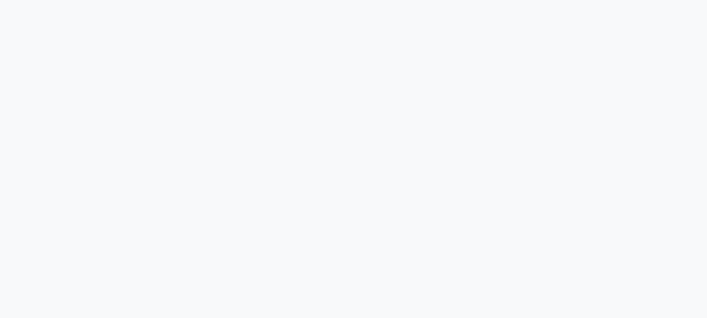
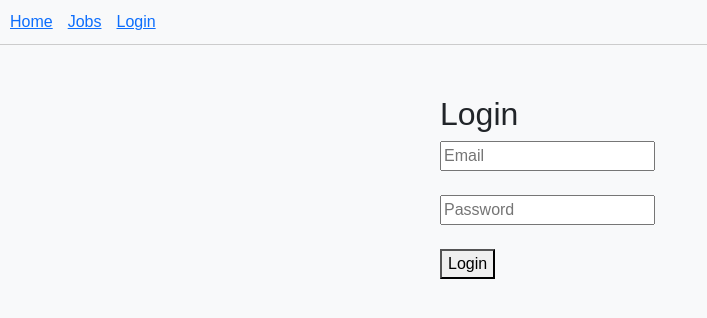
Before and after one commit to Venumohan004/JobPortal, a React app in the folder frontend/: page /login in a window 1280 px wide. Before the commit this address had no page. Shown: the top 318 px of the page, without its empty margins (0-707 px from the left). Built offline with nearby package versions, Linux system fonts and the light colour scheme; the HTML template or start-up script is replaced by a standard one.

Commit message:
Day 2: Added JWT authentication, protected routes, navbar, and logout

```diff
--- a/frontend/src/App.jsx
+++ b/frontend/src/App.jsx
@@ -1,15 +1,33 @@
 import { Routes, Route } from "react-router-dom";
+
 import Home from "./pages/Home";
 import Jobs from "./pages/Jobs";
 import JobDetails from "./pages/JobDetails";
+import Login from "./pages/Login";
+import Profile from "./pages/Profile";
+
+import ProtectedRoute from "./components/common/ProtectedRoute";
+import Navbar from "./components/common/Navbar";
 
 function App() {
-  return (
-    <Routes>
-      <Route path="/" element={<Home />} />
-      <Route path="/jobs" element={<Jobs />} />
-      <Route path="/jobs/:id" element={<JobDetails />} />
-    </Routes>
+  return (<>
+      <Navbar />
+      <Routes>
+          <Route path="/" element={<Home />} />
+          <Route path="/jobs" element={<Jobs />} />
+          <Route path="/jobs/:id" element={<JobDetails />} />
+          <Route path="/login" element={<Login />} />
+
+          <Route
+            path="/profile"
+            element={
+              <ProtectedRoute>
+                <Profile />
+              </ProtectedRoute>
+            }
+          />
+      </Routes>
+    </>
   );
 }
 
--- a/frontend/src/components/common/Navbar.jsx
+++ b/frontend/src/components/common/Navbar.jsx
@@ -1,44 +1,27 @@
-import { Link } from "react-router-dom";
+import { Link, useNavigate } from "react-router-dom";
 
 function Navbar() {
+  const navigate = useNavigate();
+  const token = localStorage.getItem("token");
+
+  const handleLogout = () => {
+    localStorage.removeItem("token");
+    navigate("/login");
+  };
+
   return (
-    <nav className="navbar navbar-expand-lg navbar-dark bg-primary">
-      <div className="container">
-        <Link className="navbar-brand fw-bold" to="/">
-          JobPortal
-        </Link>
+    <nav style={{ padding: "10px", borderBottom: "1px solid #ccc" }}>
+      <Link to="/" style={{ marginRight: "15px" }}>Home</Link>
+      <Link to="/jobs" style={{ marginRight: "15px" }}>Jobs</Link>
 
-        <button
-          className="navbar-toggler"
-          type="button"
-          data-bs-toggle="collapse"
-          data-bs-target="#navbarNav"
-        >
-          <span className="navbar-toggler-icon"></span>
-        </button>
-
-        <div className="collapse navbar-collapse" id="navbarNav">
-          <ul className="navbar-nav ms-auto">
-            <li className="nav-item">
-              <Link className="nav-link" to="/">
-                Home
-              </Link>
-            </li>
-
-            <li className="nav-item">
-              <Link className="nav-link" to="/login">
-                Login
-              </Link>
-            </li>
-
-            <li className="nav-item">
-              <Link className="nav-link" to="/register">
-                Register
-              </Link>
-            </li>
-          </ul>
-        </div>
-      </div>
+      {token ? (
+        <>
+          <Link to="/profile" style={{ marginRight: "15px" }}>Profile</Link>
+          <button onClick={handleLogout}>Logout</button>
+        </>
+      ) : (
+        <Link to="/login">Login</Link>
+      )}
     </nav>
   );
 }
--- a/frontend/src/components/common/ProtectedRoute.jsx
+++ b/frontend/src/components/common/ProtectedRoute.jsx
@@ -0,0 +1,13 @@
+import { Navigate } from "react-router-dom";
+
+function ProtectedRoute({ children }) {
+  const token = localStorage.getItem("token");
+
+  if (!token) {
+    return <Navigate to="/login" replace />;
+  }
+
+  return children;
+}
+
+export default ProtectedRoute;
--- a/frontend/src/pages/Home.jsx
+++ b/frontend/src/pages/Home.jsx
@@ -8,7 +8,7 @@ import Stats from "../components/home/Stats";
 function Home() {
   return (
     <>
-      <Navbar />
+      {/* <Navbar /> */}
       <Hero />
       <SearchSection />
       <FeaturedJobs />
--- a/frontend/src/pages/Login.jsx
+++ b/frontend/src/pages/Login.jsx
@@ -0,0 +1,77 @@
+import { useState } from "react";
+import axios from "axios";
+import { useNavigate } from "react-router-dom";
+
+function Login() {
+  const navigate = useNavigate();
+
+  const [email, setEmail] = useState("");
+  const [password, setPassword] = useState("");
+
+  const handleLogin = async (e) => {
+    e.preventDefault();
+
+    try {
+      const res = await axios.post(
+        "https://jobportal-aver.onrender.com/login",
+        {
+          email,
+          password,
+        }
+      );
+
+      // Check backend response
+      console.log("Login response:", res.data);
+
+      // Get token from either access_token or token
+      const token = res.data.access_token || res.data.token;
+
+      // Save token in localStorage
+      localStorage.setItem("token", token);
+
+      alert("Login successful");
+
+      // Redirect to home page
+      navigate("/profile");
+    } catch (error) {
+      console.error(error);
+
+      const msg =
+        error.response?.data?.message || "Login failed";
+
+      alert(msg);
+    }
+  };
+
+  return (
+    <div style={{ maxWidth: "400px", margin: "50px auto" }}>
+      <h2>Login</h2>
+
+      <form onSubmit={handleLogin}>
+        <input
+          type="email"
+          placeholder="Email"
+          value={email}
+          onChange={(e) => setEmail(e.target.value)}
+          required
+        />
+
+        <br /><br />
+
+        <input
+          type="password"
+          placeholder="Password"
+          value={password}
+          onChange={(e) => setPassword(e.target.value)}
+          required
+        />
+
+        <br /><br />
+
+        <button type="submit">Login</button>
+      </form>
+    </div>
+  );
+}
+
+export default Login;
--- /dev/null
+++ b/frontend/src/pages/Profile.jsx
@@ -0,0 +1,10 @@
+function Profile() {
+  return (
+    <div>
+      <h2>My Profile</h2>
+      <p>Welcome! You are logged in.</p>
+    </div>
+  );
+}
+
+export default Profile;
--- a/frontend/src/services/api.js
+++ b/frontend/src/services/api.js
@@ -1,7 +1,7 @@
 import axios from "axios";
 
 const api = axios.create({
-  baseURL: "http://127.0.0.1:5000",
+  baseURL: "https://jobportal-aver.onrender.com",
   headers: {
     "Content-Type": "application/json",
   },
```
